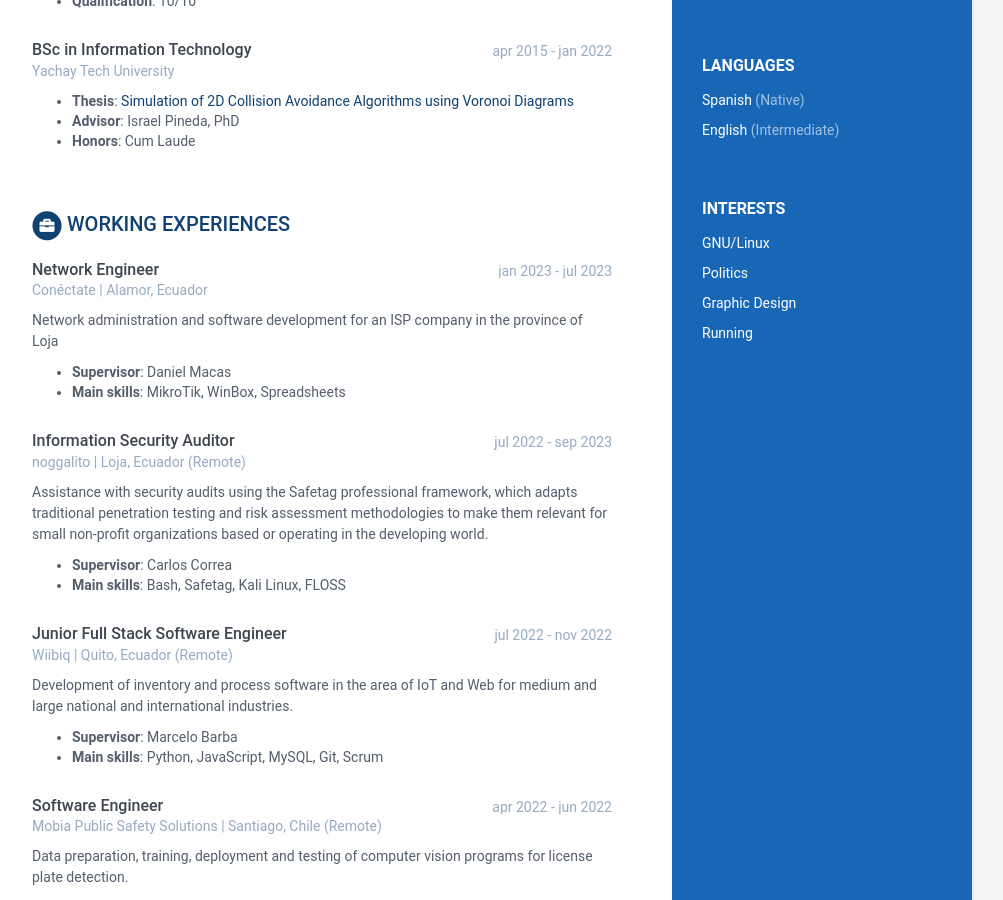
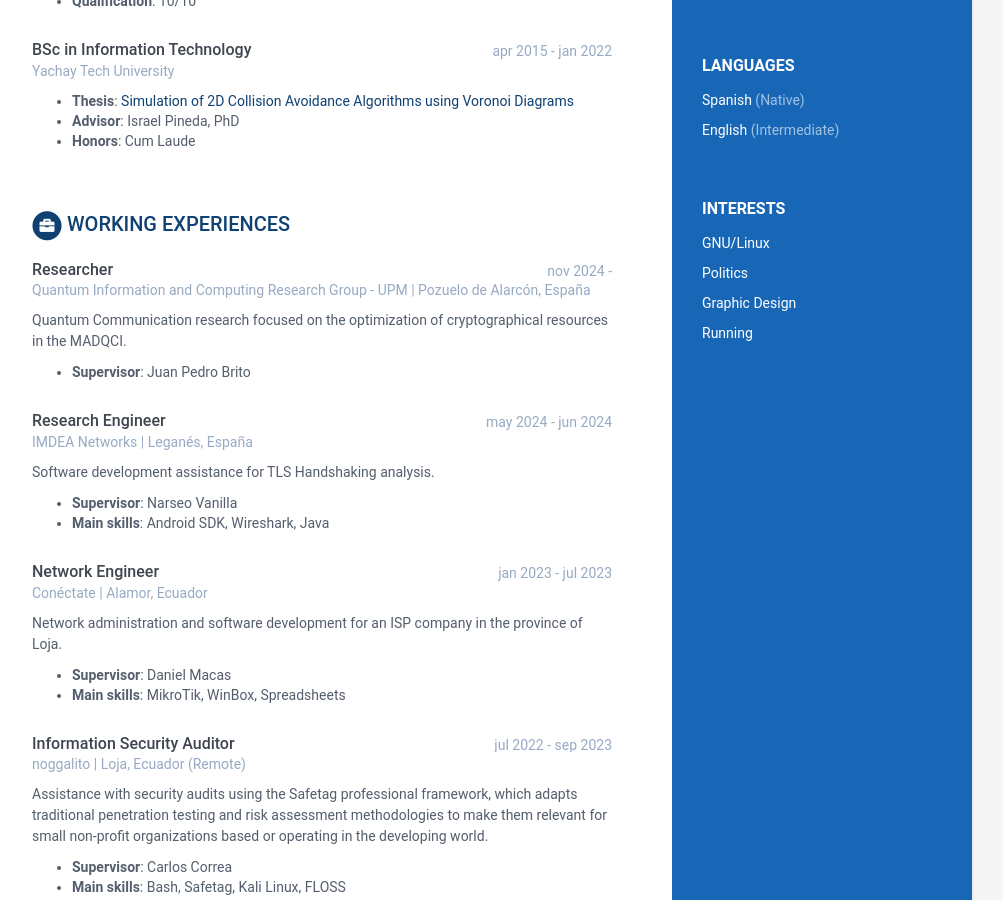
Before and after one commit to pepeleduin/pepeleduin.github.io, a Jekyll site: the page built from index.html, in a window 1280 px wide and 900 px high, scrolled down 666 px. Shown: the whole window, without its empty margins (168-1171 px from the left). Built offline with Jekyll 4.4.1, drawn with Linux system fonts in a browser that asks for light colours.

Commit message:
Add UPM and IMDEA experience

```diff
--- a/_data/data.yml
+++ b/_data/data.yml
@@ -91,11 +91,24 @@ education:
 experiences:
   title: Working Experiences
   info:
+    - role: Researcher
+      time: nov 2024 -
+      company: Quantum Information and Computing Research Group - UPM | Pozuelo de Alarcón, España
+      details: |
+        Quantum Communication research focused on the optimization of cryptographical resources in the MADQCI.
+          - **Supervisor**: Juan Pedro Brito
+    - role: Research Engineer
+      time: may 2024 - jun 2024
+      company: IMDEA Networks | Leganés, España
+      details: |
+        Software development assistance for TLS Handshaking analysis.
+          - **Supervisor**: Narseo Vanilla
+          - **Main skills**: Android SDK, Wireshark, Java
     - role: Network Engineer
       time: jan 2023 - jul 2023
       company: Conéctate | Alamor, Ecuador
       details: |
-        Network administration and software development for an ISP company in the province of Loja
+        Network administration and software development for an ISP company in the province of Loja.
           - **Supervisor**: Daniel Macas
           - **Main skills**: MikroTik, WinBox, Spreadsheets
     - role: Information Security Auditor
```
